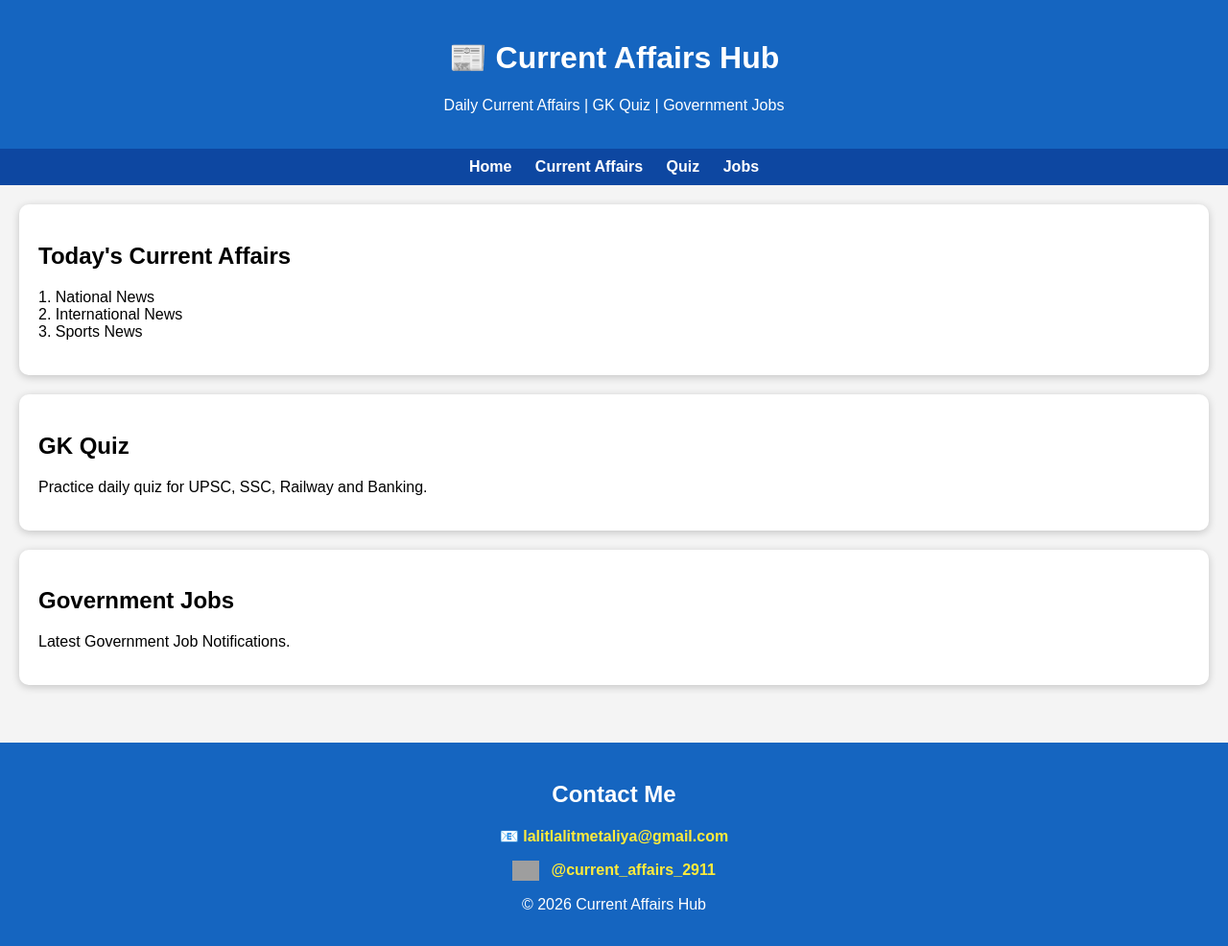
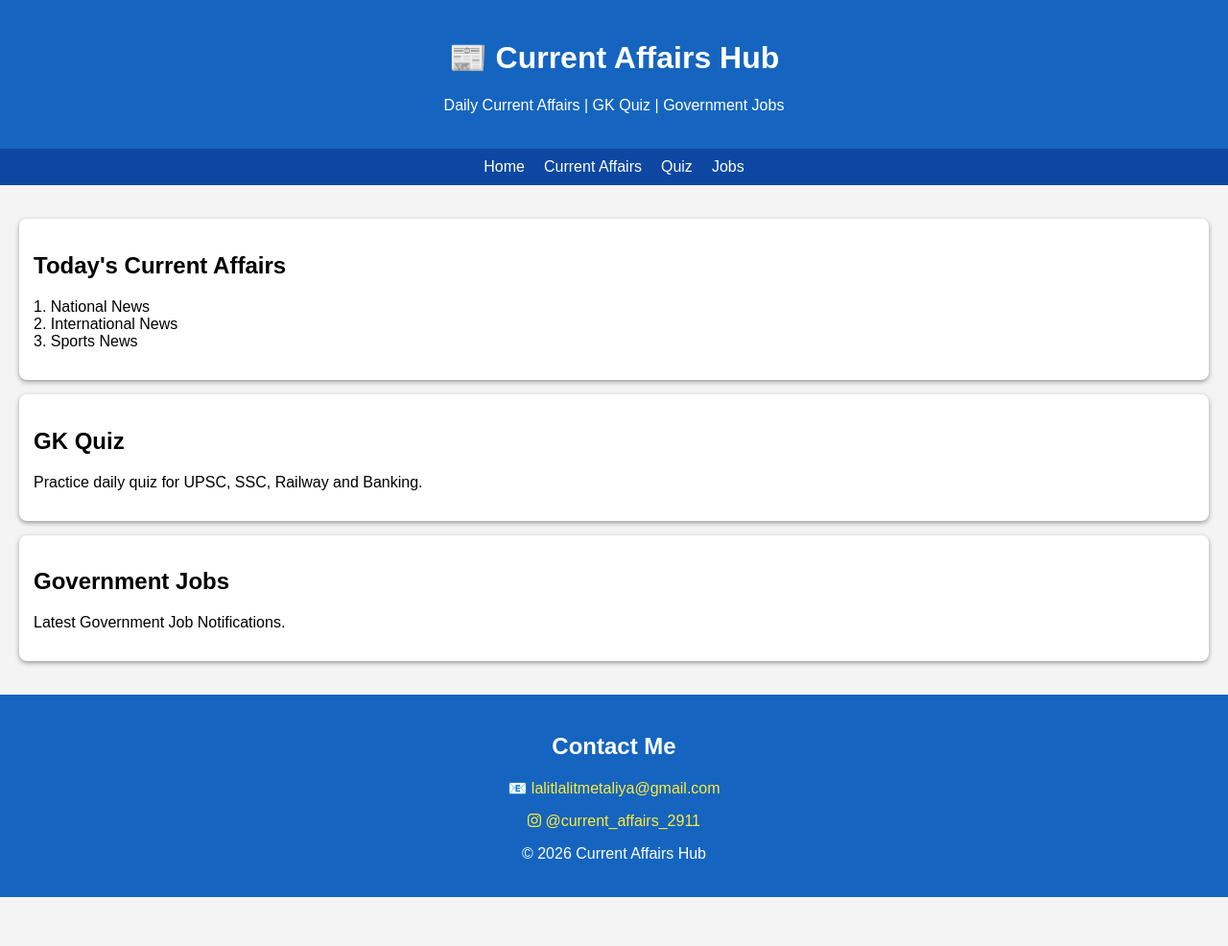
Before and after one commit to redomnews/current-affairs, a plain HTML site: page index.html in a window 1280 px wide. Shown: the whole page at 96% size. After the commit the page ends 935 px from the top, so only its background shows below. Drawn offline with Linux system fonts and the light colour scheme; grey boxes are pictures that could not be loaded.

Commit message:
Refactor index.html for improved structure and styles
Updated HTML structure and styling for better readability and organization.

```diff
--- a/index.html
+++ b/index.html
@@ -1,125 +1,23 @@
 <!DOCTYPE html>
-<html lang="en">
-<head>
-<meta charset="UTF-8">
-<meta name="viewport" content="width=device-width, initial-scale=1.0">
+<html><head><meta charset="UTF-8"><meta name="viewport" content="width=device-width,initial-scale=1">
 <title>Current Affairs Hub</title>
-
+<link rel="stylesheet" href="https://cdnjs.cloudflare.com/ajax/libs/font-awesome/6.5.2/css/all.min.css">
 <style>
-body{
-margin:0;
-font-family:Arial,sans-serif;
-background:#f4f4f4;
-}
-
-header{
-background:#1565c0;
-color:white;
-padding:20px;
-text-align:center;
-}
-
-nav{
-background:#0d47a1;
-padding:10px;
-text-align:center;
-}
-
-nav a{
-color:white;
-text-decoration:none;
-margin:10px;
-font-weight:bold;
-}
-
-.container{
-padding:20px;
-}
-
-.card{
-background:white;
-padding:20px;
-margin-bottom:20px;
-border-radius:10px;
-box-shadow:0 2px 8px rgba(0,0,0,.2);
-}
-
-footer{
-background:#1565c0;
-color:white;
-text-align:center;
-padding:20px;
-margin-top:20px;
-}
-
-footer a{
-color:#ffeb3b;
-text-decoration:none;
-font-weight:bold;
-}
-</style>
-
-</head>
-<body>
-
-<header>
-<h1>📰 Current Affairs Hub</h1>
-<p>Daily Current Affairs | GK Quiz | Government Jobs</p>
-</header>
-
-<nav>
-<a href="#">Home</a>
-<a href="#">Current Affairs</a>
-<a href="#">Quiz</a>
-<a href="#">Jobs</a>
-</nav>
-
+body{font-family:Arial;margin:0;background:#f4f4f4}header,footer{background:#1565c0;color:#fff;text-align:center;padding:20px}
+nav{background:#0d47a1;text-align:center;padding:10px}nav a{color:#fff;text-decoration:none;margin:10px}
+.container{padding:20px}.card{background:#fff;padding:15px;margin:15px 0;border-radius:8px;box-shadow:0 2px 5px #999}
+footer a{color:#ffeb3b;text-decoration:none}
+</style></head><body>
+<header><h1>📰 Current Affairs Hub</h1><p>Daily Current Affairs | GK Quiz | Government Jobs</p></header>
+<nav><a href="#">Home</a><a href="#">Current Affairs</a><a href="#">Quiz</a><a href="#">Jobs</a></nav>
 <div class="container">
-
-<div class="card">
-<h2>Today's Current Affairs</h2>
-<p>
-1. National News<br>
-2. International News<br>
-3. Sports News
-</p>
+<div class="card"><h2>Today's Current Affairs</h2><p>1. National News<br>2. International News<br>3. Sports News</p></div>
+<div class="card"><h2>GK Quiz</h2><p>Practice daily quiz for UPSC, SSC, Railway and Banking.</p></div>
+<div class="card"><h2>Government Jobs</h2><p>Latest Government Job Notifications.</p></div>
 </div>
-
-<div class="card">
-<h2>GK Quiz</h2>
-<p>Practice daily quiz for UPSC, SSC, Railway and Banking.</p>
-</div>
-
-<div class="card">
-<h2>Government Jobs</h2>
-<p>Latest Government Job Notifications.</p>
-</div>
-
-</div>
-
 <footer>
-
 <h2>Contact Me</h2>
-
-<p>
-📧
-<a href="mailto:lalitlalitmetaliya@gmail.com">
-lalitlalitmetaliya@gmail.com
-</a>
-</p>
-
-<p>
-<a href="https://www.instagram.com/current_affairs_2911/" target="_blank">
-<img src="https://upload.wikimedia.org/wikipedia/commons/a/a5/Instagram_icon.png"
-width="28"
-style="vertical-align:middle;margin-right:8px;">
-@current_affairs_2911
-</a>
-</p>
-
+<p>📧 <a href="mailto:lalitlalitmetaliya@gmail.com">lalitlalitmetaliya@gmail.com</a></p>
+<p><a href="https://www.instagram.com/current_affairs_2911/" target="_blank"><i class="fa-brands fa-instagram"></i> @current_affairs_2911</a></p>
 <p>© 2026 Current Affairs Hub</p>
-
-</footer>
-
-</body>
-</html>
+</footer></body></html>
```
